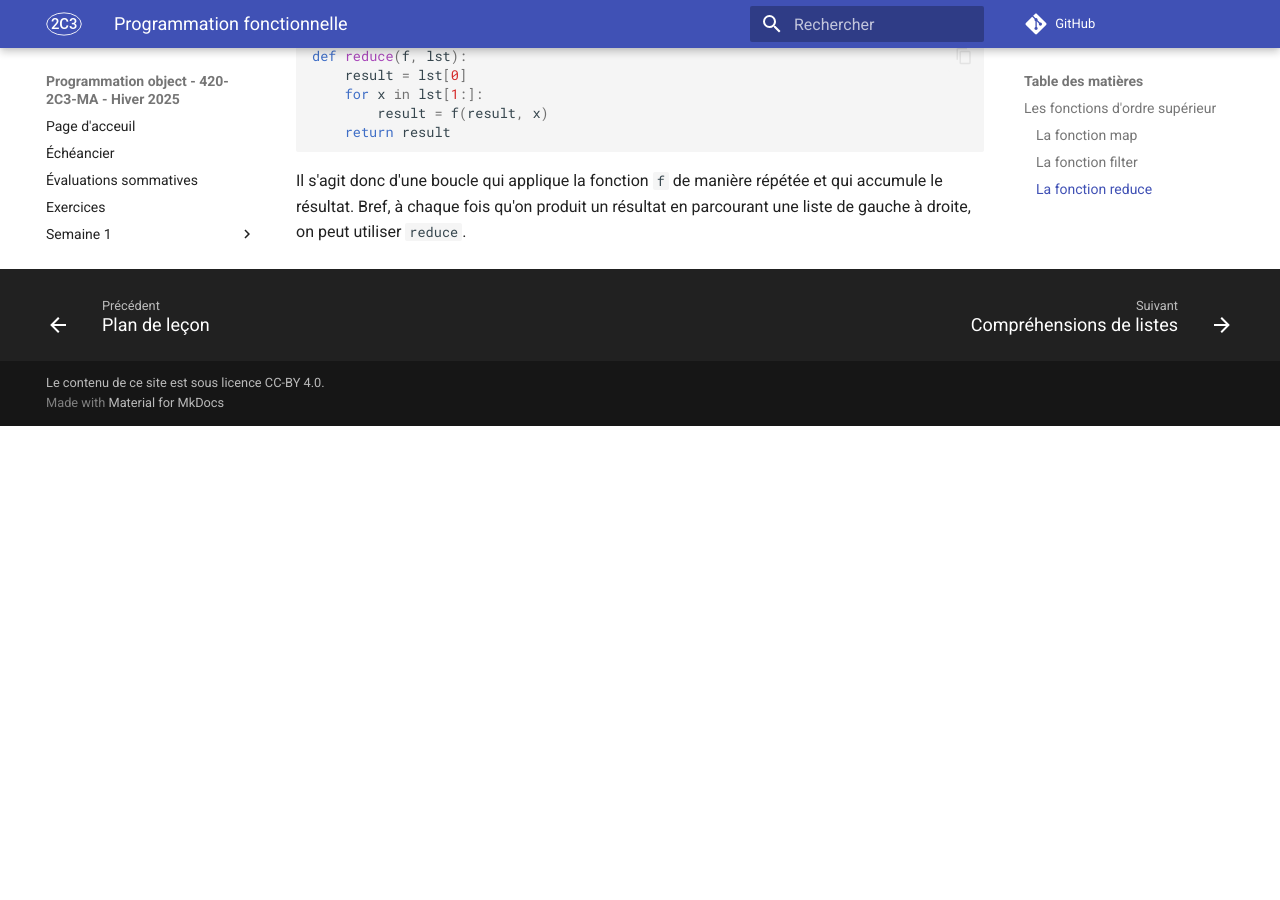
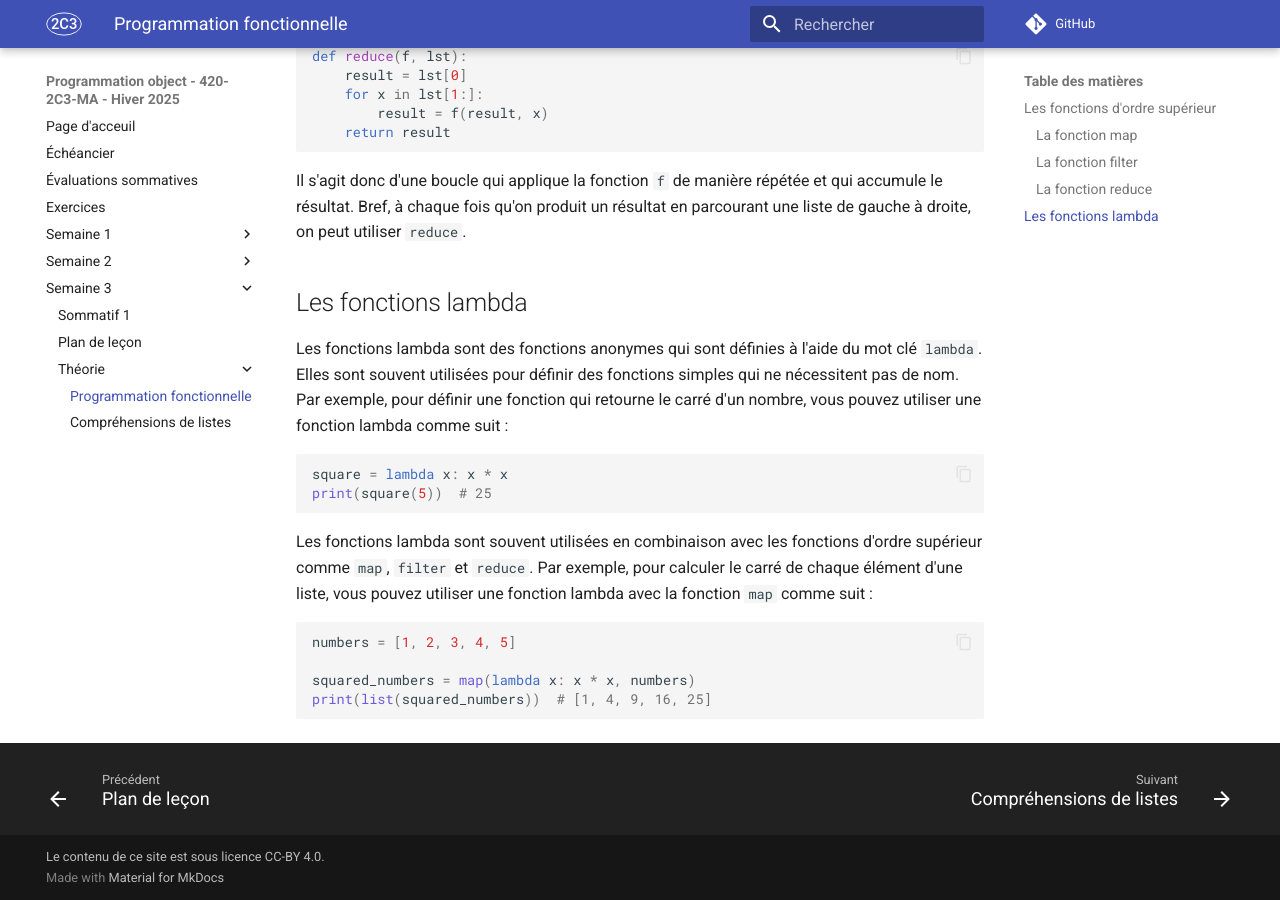
Before and after one commit to archambaultv-prof/2025H-420-2C3-MA, an MkDocs documentation site: the page built from docs/semaine_03/theorie/01_prog_func.md, in a window 1280 px wide and 900 px high, scrolled down 3004 px. Built offline with MkDocs 1.6.1 and Material for MkDocs 9.7.7, drawn with Linux system fonts in a browser that asks for light colours; comment, search, counter and statistics services are not loaded; before the commit the page ends 3430 px from its top, so only the background shows below that.

Commit message:
Ajout d'une section sur les fonctions lambda

````diff
--- a/docs/semaine_03/theorie/01_prog_func.md
+++ b/docs/semaine_03/theorie/01_prog_func.md
@@ -153,3 +153,28 @@
 Il s'agit donc d'une boucle qui applique la fonction `f` de manière répétée et
 qui accumule le résultat. Bref, à chaque fois qu'on produit un résultat en
 parcourant une liste de gauche à droite, on peut utiliser `reduce`.
+
+## Les fonctions lambda
+
+Les fonctions lambda sont des fonctions anonymes qui sont définies à l'aide du
+mot clé `lambda`. Elles sont souvent utilisées pour définir des fonctions
+simples qui ne nécessitent pas de nom. Par exemple, pour définir une fonction
+qui retourne le carré d'un nombre, vous pouvez utiliser une fonction lambda
+comme suit :
+
+```python
+square = lambda x: x * x
+print(square(5))  # 25
+```
+
+Les fonctions lambda sont souvent utilisées en combinaison avec les fonctions
+d'ordre supérieur comme `map`, `filter` et `reduce`. Par exemple, pour calculer
+le carré de chaque élément d'une liste, vous pouvez utiliser une fonction lambda
+avec la fonction `map` comme suit :
+
+```python
+numbers = [1, 2, 3, 4, 5]
+
+squared_numbers = map(lambda x: x * x, numbers)
+print(list(squared_numbers))  # [1, 4, 9, 16, 25]
+```
````
